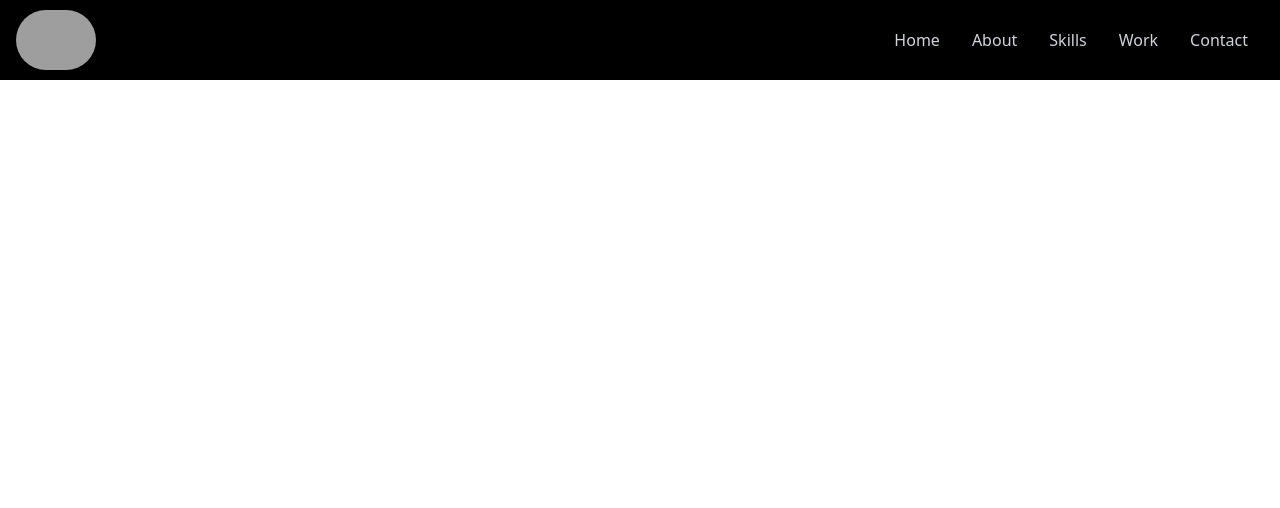
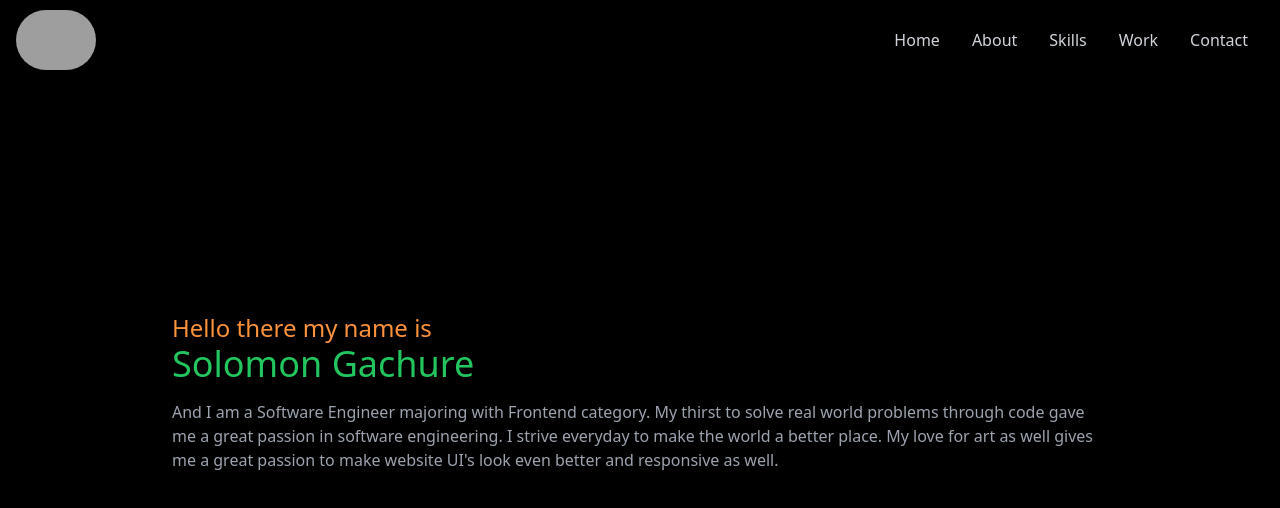
Before and after one commit to Solomon-Gachure/soloport, a React (Create React App) app: page / in a window 1280 px wide. Shown: the top 508 px of the page. Built offline with nearby package versions, Linux system fonts and the light colour scheme; grey boxes are pictures that could not be loaded.

Commit message:
Added a home page with description

```diff
--- a/src/App.js
+++ b/src/App.js
@@ -1,8 +1,10 @@
+import Home from "./components/home";
 import Navbar from "./components/navbar"
 function App() {
   return (
     <div>
       <Navbar/>
+      <Home/>
     </div>
   );
 }
--- /dev/null
+++ b/src/components/home.jsx
@@ -0,0 +1,20 @@
+import React from 'react'
+
+const Home = () => {
+  return (
+    <div name='home' className='bg-black w-full h-screen'>
+
+          <div className='max-w-[1000px] mx-auto px-8 flex flex-col justify-center h-full'>
+            <p className='text-2xl text-orange-400'>Hello there my name is</p>
+            <p className='text-4xl text-green-500'>Solomon Gachure</p>
+            <p className='text-gray-400 max-w-[1000px] py-4'>And I am a Software Engineer majoring with Frontend category.
+            My thirst to solve real world problems through code gave me a great passion in software engineering.
+            I strive everyday to make the world a better place.
+             My love for art as well gives me a great passion to make website UI's look even better and responsive as well.</p>
+            </div>
+
+    </div>
+  )
+}
+
+export default Home
--- a/src/components/navbar.jsx
+++ b/src/components/navbar.jsx
@@ -8,7 +8,7 @@ const Navbar = () => {
 
       <div className='fixed w-full h-[80px] flex justify-between items-center px-4 bg-black text-gray-300'>
        <div>
-        <img className='w-20 rounded-full'src={Profile} alt="My profile"></img>
+        <img className='w-20  rounded-full'src={Profile} alt="My profile"></img>
        </div>
         <div>
               <ul className='hidden md:flex'>
```
Also changed, not shown: src/assets/monitor.jpeg (added).
